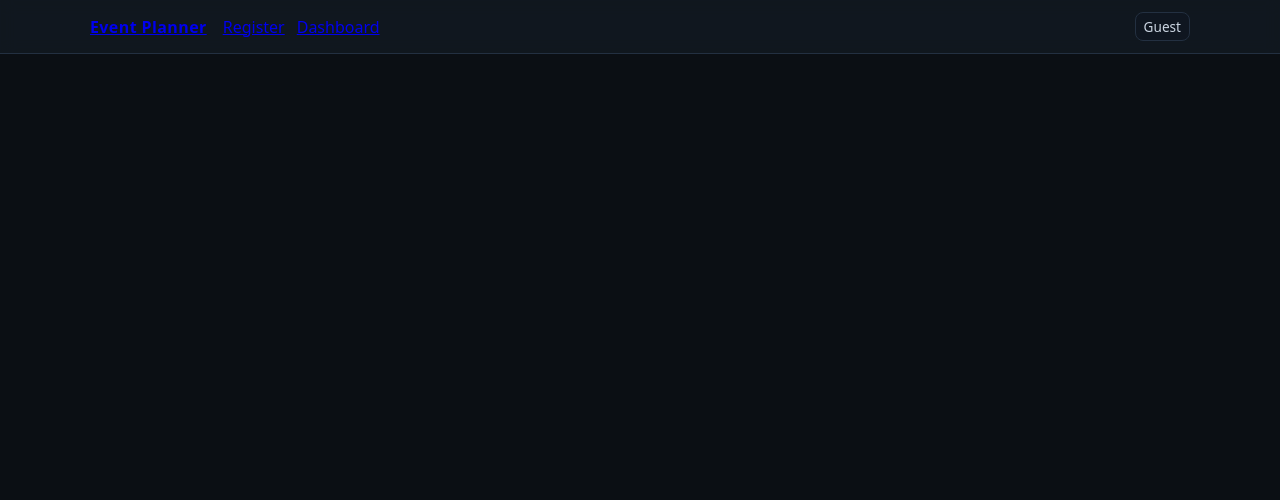
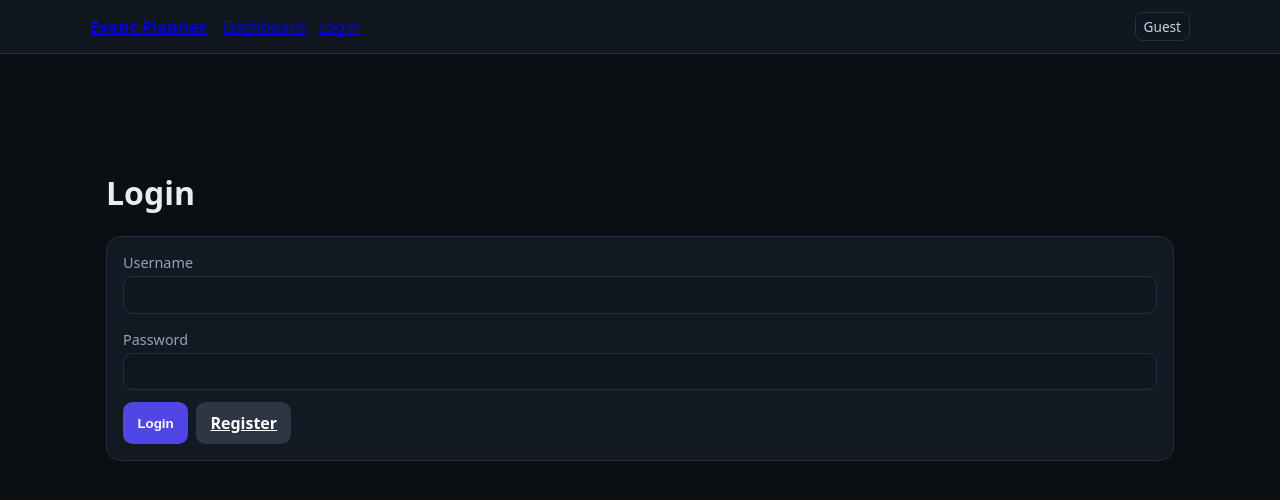
Before and after one commit to nottoezz/event-planner, a React (Vite) app: page /login in a window 1280 px wide. Shown: the top 500 px of the page. Built offline with nearby package versions, Linux system fonts and the light colour scheme.

Commit message:
feat(auth): explicit login flow with persisted credentials; update nav for login/logout, survive reload

```diff
--- a/src/App.jsx
+++ b/src/App.jsx
@@ -2,12 +2,14 @@ import { Routes, Route } from "react-router-dom";
 import Header from "./components/Header.jsx";
 import Register from "./pages/Register.jsx";
 import Dashboard from "./pages/Dashboard.jsx";
+import Login from "./pages/Login.jsx";
 
 function Home() {
   return (
     <div className="container" style={{ marginTop: "5rem" }}>
       <h1>Event Planner</h1>
       <p className="muted">
+        Project template. We’ll add features step-by-step.
       </p>
     </div>
   );
@@ -21,6 +23,7 @@ export default function App() {
         <Route path="/" element={<Home />} />
         <Route path="/dashboard" element={<Dashboard />} />
         <Route path="/register" element={<Register />} />
+        <Route path="/login" element={<Login />} />
       </Routes>
     </>
   );
--- a/src/components/Header.jsx
+++ b/src/components/Header.jsx
@@ -1,20 +1,48 @@
-import { Link, NavLink } from "react-router-dom";
+import { Link, NavLink, useNavigate } from "react-router-dom";
 import { useAuth } from "../contexts/auth-store.js";
 
 export default function Header() {
-  const { user } = useAuth();
+  const { user, logout } = useAuth();
+  const navigate = useNavigate();
+
+  // Logout handle
+  function handleLogout() {
+    logout();
+    navigate("/login");
+  }
+
   return (
     <header className="site-header">
       <div className="container nav">
         <Link to="/" className="brand">
           Event Planner
         </Link>
+
+        {/* nav - left */}
         <nav style={{ display: "flex", gap: ".75rem" }}>
-          <NavLink to="/register">Register</NavLink>
           <NavLink to="/dashboard">Dashboard</NavLink>
+          {!user && <NavLink to="/login">Login</NavLink>}
         </nav>
-        <div style={{ marginLeft: "auto" }}>
-          <span className="kpi">{user ? `Hi, ${user.name}` : "Guest"}</span>
+
+        {/* auth actions - right */}
+        <div
+          style={{
+            marginLeft: "auto",
+            display: "flex",
+            gap: ".5rem",
+            alignItems: "center",
+          }}
+        >
+          {user ? (
+            <>
+              <span className="kpi">Hi, {user.name}</span>
+              <button className="btn" onClick={handleLogout}>
+                Logout
+              </button>
+            </>
+          ) : (
+            <span className="kpi">Guest</span>
+          )}
         </div>
       </div>
     </header>
--- a/src/contexts/AuthProvider.jsx
+++ b/src/contexts/AuthProvider.jsx
@@ -1,39 +1,59 @@
-import React, { useEffect, useMemo, useState } from "react";
+import React, { useEffect, useState } from "react";
 import { AuthContext } from "./auth-store";
 
-const LS_KEY = "eventplanner:user"; // Local storage unsecure
+const LS_ACCOUNT_KEY = "eventplanner:account"; // save cred
+const LS_SESSION_KEY = "eventplanner:session"; // save cur session
 
 export default function AuthProvider({ children }) {
   const [user, setUser] = useState(null);
 
   // Load user on when page load
   useEffect(() => {
-    const raw = localStorage.getItem(LS_KEY);
-    if (raw) {
-      try { setUser(JSON.parse(raw)); } catch {
-        //
-        }
+    try {
+      const rawSession = localStorage.getItem(LS_SESSION_KEY);
+      if (rawSession) setUser(JSON.parse(rawSession));
+    } catch {
+      //
     }
   }, []);
 
   // Maintain when user change
   useEffect(() => {
-    if (user) localStorage.setItem(LS_KEY, JSON.stringify(user));
-    else localStorage.removeItem(LS_KEY);
+    if (user) localStorage.setItem(LS_SESSION_KEY, JSON.stringify(user));
+    else localStorage.removeItem(LS_SESSION_KEY);
   }, [user]);
 
-  // Simple regristration save
+  // Regristration save
   function register({ name, email, username, password }) {
-    const newUser = { id: crypto.randomUUID(), name, email, username, password };
-    setUser(newUser);
-    return newUser;
+    const newAccount = {
+      id: crypto.randomUUID(),
+      name,
+      email,
+      username,
+      password,
+    };
+    localStorage.setItem(LS_ACCOUNT_KEY, JSON.stringify(newAccount));
+    return newAccount;
   }
 
-  const value = useMemo(() => ({ user, register }), [user]);
+  // Check saved credentials, then start a session
+  function login({ username, password }) {
+    const raw = localStorage.getItem(LS_ACCOUNT_KEY);
+    if (!raw) throw new Error("No saved account. Please register first.");
+    const saved = JSON.parse(raw);
+    if (saved.username === username && saved.password === password) {
+      setUser(saved);
+      return saved;
+    }
+    throw new Error("Invalid credentials");
+  }
 
-  return (
-    <AuthContext.Provider value={value}>
-      {children}
-    </AuthContext.Provider>
-  );
+  // Logout clear session
+  function logout() {
+    setUser(null);
+  }
+
+  const value = { user, register, login, logout };
+
+  return <AuthContext.Provider value={value}>{children}</AuthContext.Provider>;
 }
--- /dev/null
+++ b/src/pages/Login.jsx
@@ -0,0 +1,90 @@
+import { useState } from "react";
+import { useNavigate, Link } from "react-router-dom";
+import { useAuth } from "../contexts/auth-store.js";
+
+export default function Login() {
+  const { login } = useAuth();
+  const navigate = useNavigate();
+
+  // Form state
+  const [form, setForm] = useState({ username: "", password: "" });
+  const [error, setError] = useState("");
+
+  // Simple change handler
+  function handleChange(e) {
+    const { name, value } = e.target;
+    setForm((prev) => ({ ...prev, [name]: value }));
+  }
+
+  // Submit login
+  function handleSubmit(e) {
+    e.preventDefault();
+    setError("");
+    if (!form.username.trim() || !form.password) {
+      setError("Username and password are required");
+      return;
+    }
+    try {
+      login(form); // AuthProvider save usr
+      navigate("/dashboard"); // Send to dash after login
+    } catch (err) {
+      setError(err.message || "Login failed");
+    }
+  }
+
+  return (
+    <div className="container" style={{ marginTop: "5rem" }}>
+      <h1>Login</h1>
+
+      <form
+        onSubmit={handleSubmit}
+        className="card"
+        style={{ marginTop: "1rem" }}
+      >
+        <div className="grid" style={{ gap: "1rem" }}>
+          <div>
+            <label htmlFor="username">Username</label>
+            <input
+              id="username"
+              name="username"
+              value={form.username}
+              onChange={handleChange}
+              aria-invalid={!!error && !form.username}
+            />
+          </div>
+
+          <div>
+            <label htmlFor="password">Password</label>
+            <input
+              id="password"
+              name="password"
+              type="password"
+              value={form.password}
+              onChange={handleChange}
+              aria-invalid={!!error && !form.password}
+            />
+          </div>
+        </div>
+
+        {error && (
+          <div className="error" role="alert" style={{ marginTop: ".5rem" }}>
+            {error}
+          </div>
+        )}
+
+        <div style={{ display: "flex", gap: ".5rem", marginTop: ".75rem" }}>
+          <button type="submit" className="btn">
+            Login
+          </button>
+          <Link
+            to="/register"
+            className="btn"
+            style={{ background: "#2c3645" }}
+          >
+            Register
+          </Link>
+        </div>
+      </form>
+    </div>
+  );
+}
--- a/src/pages/Register.jsx
+++ b/src/pages/Register.jsx
@@ -37,7 +37,7 @@ export default function Register() {
     e.preventDefault();
     if (!validate(form)) return;
     register(form);
-    navigate("/");
+    navigate("/login");
   }
 
   return (
```
Also changed, not shown: src/components/Protected.jsx (added, +7 -0 lines).
